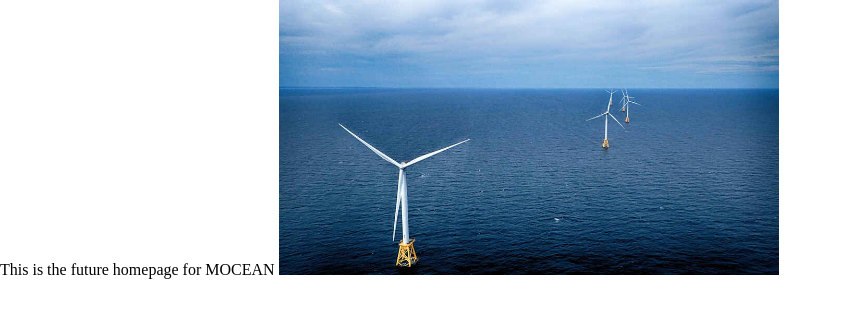
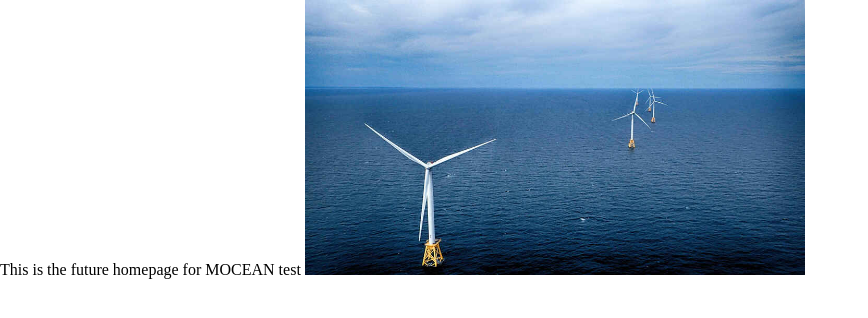
Before and after one commit to Benzillaist/m-ocean-site, a plain HTML site: page index.html in a window 1280 px wide. Shown: the whole page, without its empty margins (0-868 px from the left). Drawn offline with Linux system fonts and the light colour scheme; files that its build step writes are made by us from their sources.

Commit message:
Update index.html

```diff
--- a/index.html
+++ b/index.html
@@ -6,7 +6,7 @@
     </head>
 
     <body>
-        This is the future homepage for MOCEAN
+        This is the future homepage for MOCEAN test
         <img src="Block_Island_offshore_wind_farm_P6290638m.jpg" alt="Block island" style="width: 500px;">
     </body>
 </html>
```
